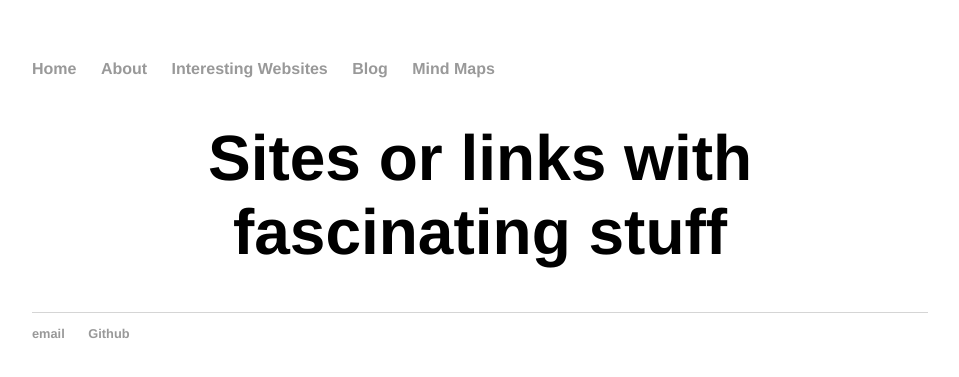
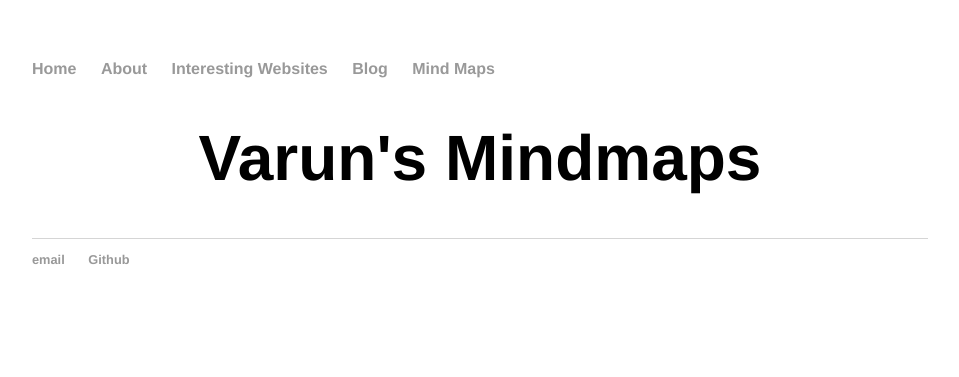
Before and after one commit to mvresh/mvresh.github.io, a Jekyll site: the page built from mindmaps/index.html, in a window 1280 px wide. Shown: the top 377 px of the page, without its empty margins (160-1119 px from the left). Built offline with Jekyll 4.4.1, drawn with Linux system fonts in a browser that asks for light colours.

Commit message:
Update index.html

```diff
--- a/mindmaps/index.html
+++ b/mindmaps/index.html
@@ -1,6 +1,11 @@
 ---
 layout: default
-title: Sites or links with fascinating stuff
+title: Varun's Mindmaps
 ---
+	<h1>{{ page.title }}</h1>
+	<ul class="mindmaps">
 
-<h1>{{ page.title }}</h1>
+	  {% for post in site.mindmaps %}
+	    <li><span>{{ post.date | date_to_string }}</span> » <a href="{{ post.url }}" title="{{ post.title }}">{{ post.title }}</a></li>
+	  {% endfor %}
+</ul>
```
